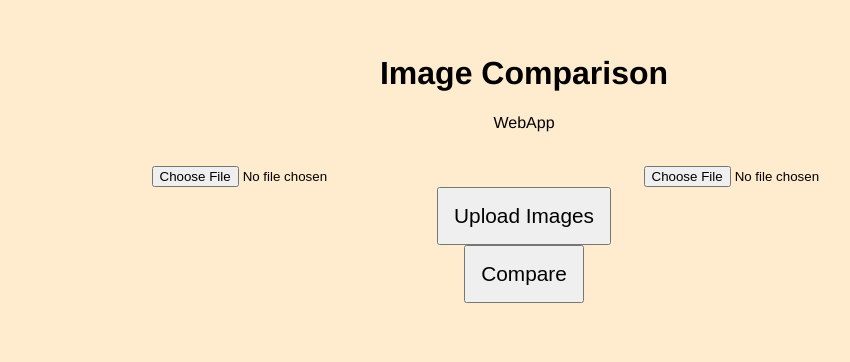
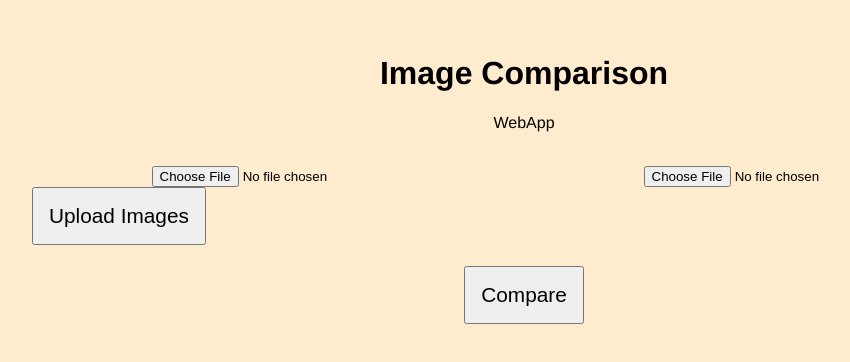
Before and after one commit to SaulOsorio/ImageComparisonApp, a React (Vite) app in the folder ui/: page / in a window 1280 px wide. Shown: the part 114-476 px from the top of the page, without its empty margins (116-966 px from the left). Built offline with nearby package versions, Linux system fonts and the light colour scheme.

Commit message:
Added image upload status on screen

```diff
--- a/ui/src/Compare.jsx
+++ b/ui/src/Compare.jsx
@@ -11,7 +11,7 @@ export const CompareBttn = () =>{
           const response = await fetch('http://localhost:8080/compare');
           const data = await response.json();
           setData(data.result)
-          console.log(data); // the response data
+          //console.log(data); // the response data
         } catch (error) {
           console.error(error); // handle errors
         }
--- a/ui/src/Upload.jsx
+++ b/ui/src/Upload.jsx
@@ -7,34 +7,31 @@ export const UploadImages = () => {
   const [imagesToCompare, setImagesToCompare] = useState([]);
   const [file1, setFile1] = useState(null);
   const [file2, setFile2] = useState(null);
+  const [data, setData] = useState(null);
 
   const handleImage1Change = (event) => {
     const maxAllowedSize = 10 * 1024 * 1024;
-    if (event.target.files[0].size < maxAllowedSize){
+    if (event.target.files[0].size < maxAllowedSize) {
       setFile1(event.target.files[0]);
       setImages((images) => [
         ...images,
         URL.createObjectURL(event.target.files[0]),
       ]);
-    }
-    else{
+    } else {
       alert("the size is bigger than 10 Mb");
     }
-
   };
 
   const handleImage2Change = (event) => {
     const maxAllowedSize = 10 * 1024 * 1024;
 
-    if (event.target.files[0].size < maxAllowedSize){
-
+    if (event.target.files[0].size < maxAllowedSize) {
       setFile2(event.target.files[0]);
       setImagesToCompare((imagesToCompare) => [
         ...imagesToCompare,
         URL.createObjectURL(event.target.files[0]),
       ]);
-    }
-    else{
+    } else {
       alert("the size is bigger than 10 Mb");
     }
   };
@@ -44,20 +41,47 @@ export const UploadImages = () => {
     setImagesToCompare(imagesToCompare.filter((x) => x !== blob));
   };
 
-  const handleSubmit = (event) => {
-    console.log("Simon!!")
+  // const handleSubmit = (event) => {
+  //   console.log("Simon!!");
+  //   event.preventDefault();
+
+  //   const formData = new FormData();
+  //   formData.append("file1", file1);
+  //   formData.append("file2", file2);
+
+  //   fetch("http://localhost:8080/upload", {
+  //     //mode: "no-cors",
+  //     method: "POST",
+  //     body: formData,
+  //   })
+
+  //   .then(response => response.json())
+  //   .then(setData(response.json()))
+  //   .catch(error => console.error(error));
+
+  // };
+
+
+  async function handleSubmit(event) {
     event.preventDefault();
 
     const formData = new FormData();
     formData.append("file1", file1);
     formData.append("file2", file2);
 
-    fetch("http://localhost:8080/upload", {
-      mode: "no-cors",
+    try {
+      const response = await fetch('http://localhost:8080/upload', {
       method: "POST",
       body: formData,
     });
-  };
+      const data = await response.json();
+      setData(data.status)
+      //console.log(data.status); // the response data
+    } catch (error) {
+      //console.error(error); // handle errors
+    }
+  }
+
 
   return (
     <form onSubmit={handleSubmit}>
@@ -93,9 +117,19 @@ export const UploadImages = () => {
           ))}
         </div>
       </div>
-      <div className="center">
-        <button type="submit">Upload Images</button>
+      <div className="container">
+        <div className="row">
+          <div className="col text-center">
+            <button type="submit" className="btn btn-secondary">
+              Upload Images
+            </button>
+          <div>
+            <h1>{data}</h1>
             </div>
+          </div>
+        </div>
+      </div>
+      {/* <div className="center  "></div> */}
     </form>
   );
 };
--- a/ui/src/main.jsx
+++ b/ui/src/main.jsx
@@ -5,7 +5,7 @@ import { TitleSection } from './Titles';
 import { UploadImages } from './Upload';
 import { CompareBttn } from './Compare';
 
-
+<link href="https://cdn.jsdelivr.net/npm/bootstrap@5.3.0-alpha1/dist/css/bootstrap.min.css" rel="stylesheet" integrity="sha384-GLhlTQ8iRABdZLl6O3oVMWSktQOp6b7In1Zl3/Jr59b6EGGoI1aFkw7cmDA6j6gD" crossorigin="anonymous"></link>
 
 ReactDOM.createRoot( document.getElementById('root')).render(
     <React.StrictMode>
```
Lines whose indentation alone changed are shown as unchanged.
